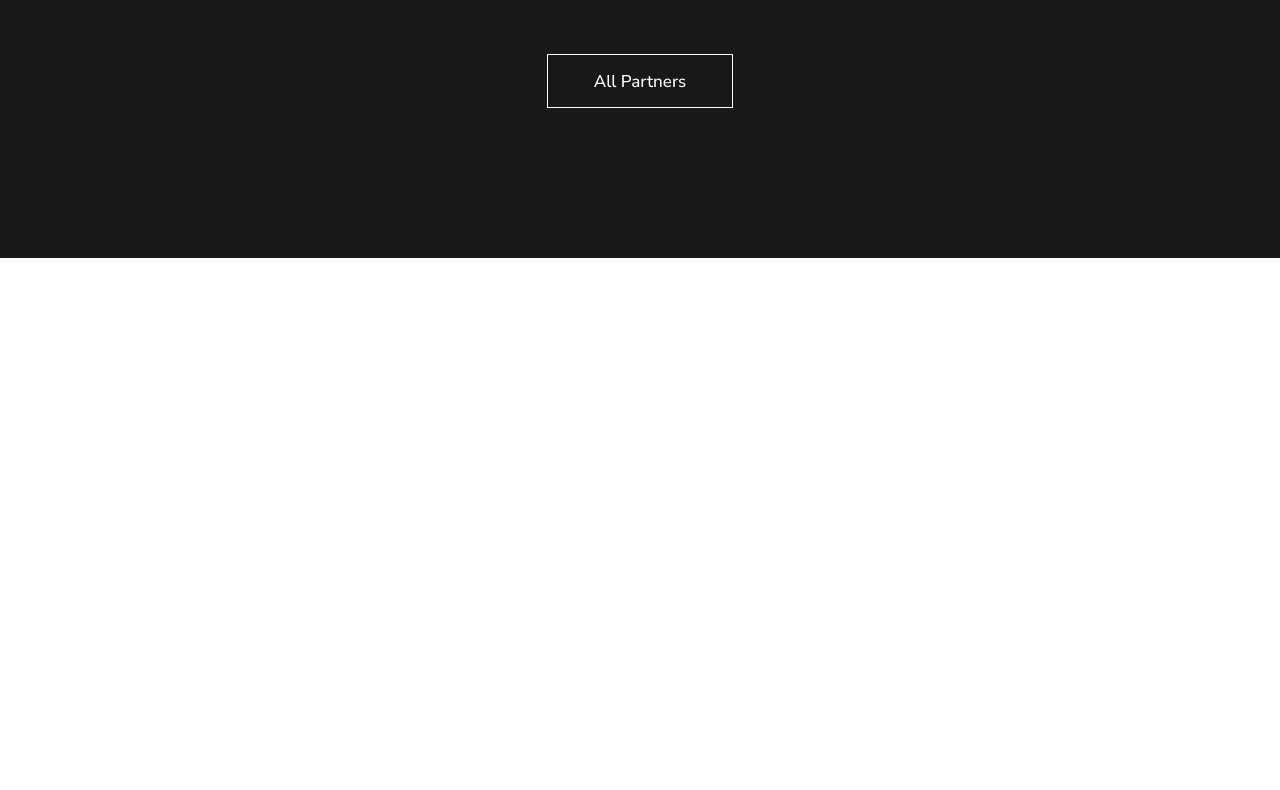
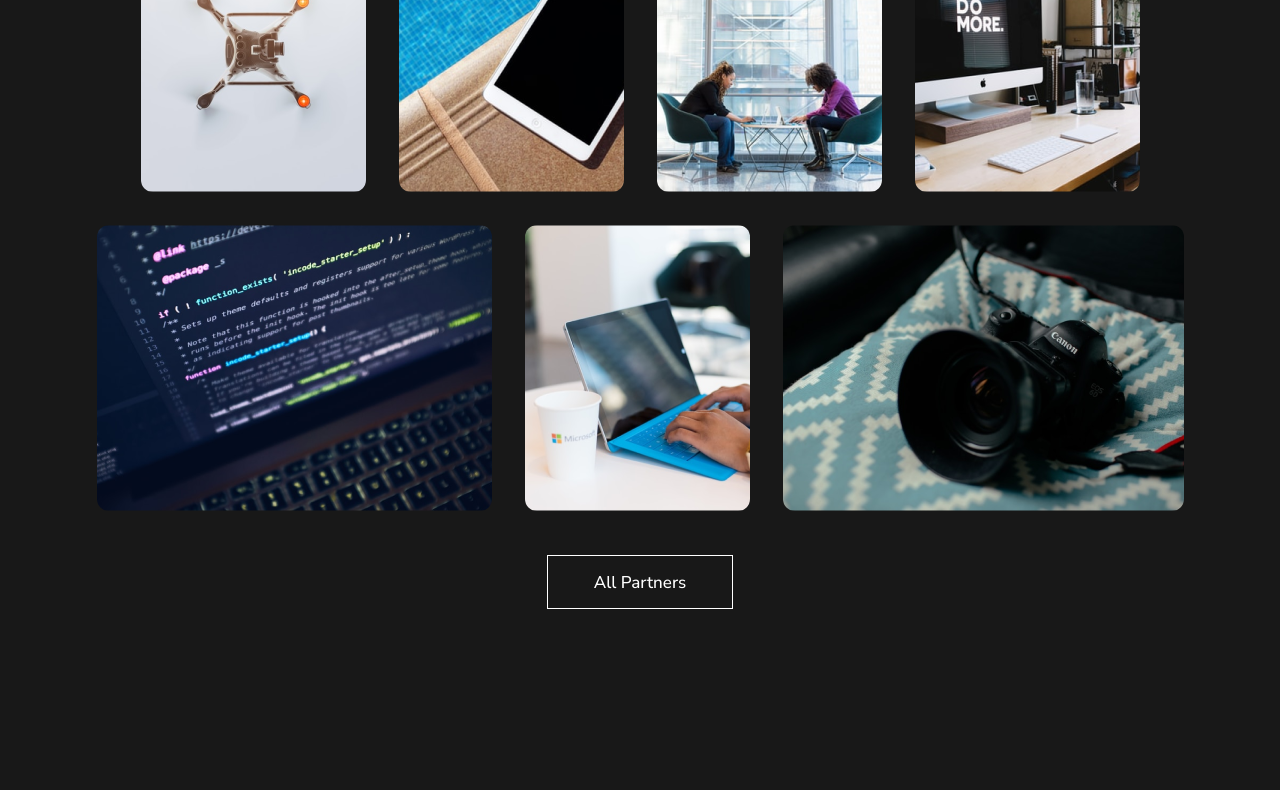
Before and after one commit to AnnaBarbon/figma-land, a plain HTML site: page index.html in a window 1280 px wide. Shown: the part 3987-4777 px from the top of the page. Before the commit the page ends 4245 px from the top, so only its background shows below. Drawn offline with nearby package versions, Linux system fonts and the light colour scheme.

Commit message:
feat: added block gallery

```diff
--- /dev/null
+++ b/blocks/gallery/gallery.css
@@ -0,0 +1,7 @@
+.gallery{
+  width: 100%;
+  display: flex;
+  flex-direction: column;
+  align-items: center;
+  padding: 50px 0px 150px;
+}
--- /dev/null
+++ b/blocks/photo-grid/__image/photo-grid__image.css
@@ -0,0 +1,3 @@
+.photo-grid__image{
+  border-radius: 12px;
+}
--- /dev/null
+++ b/blocks/photo-grid/photo-grid.css
@@ -0,0 +1,8 @@
+.photo-grid{
+  max-width: 1087px;
+  display: flex;
+  justify-content: center;
+  flex-wrap: wrap;
+  gap: 33px;
+  margin: 44px 16px;
+}
--- a/index.html
+++ b/index.html
@@ -107,6 +107,21 @@
           </div>
         </div>
       </section>
+      <section class="gallery">
+        <h2 class="section-title">Gallery</h2>
+        <h3 class="section-subtitle">We focus on ergonomics and meeting you where you work.
+          It's only a keystroke away.</h3>
+        <div class="photo-grid">
+          <img src="images/photo-grid__image1.png" alt="" class="photo-grid__image">
+          <img src="images/photo-grid__image2.png" alt="" class="photo-grid__image">
+          <img src="images/photo-grid__image3.png" alt="" class="photo-grid__image">
+          <img src="images/photo-grid__image4.png" alt="" class="photo-grid__image">
+          <img src="images/photo-grid__image5.png" alt="" class="photo-grid__image">
+          <img src="images/photo-grid__image6.png" alt="" class="photo-grid__image">
+          <img src="images/photo-grid__image7.png" alt="" class="photo-grid__image">
+        </div>
+        <a class="light-link">All Partners</a>
+      </section>
       <section class="partners">
         <h2 class="section-title">Partners</h2>
         <h3 class="section-subtitle">We focus on ergonomics and meeting you where you work.
--- a/pages/index.css
+++ b/pages/index.css
@@ -48,6 +48,9 @@
 @import url(../blocks/contents/__card/_elements/contents__card_elements_macbook.css);
 @import url(../blocks/contents/__card/_elements/contents__card_elements_boards.css);
 @import url(../blocks/button-try-free/_margin/button-try-free_margin_top.css);
+@import url(../blocks/gallery/gallery.css);
+@import url(../blocks/photo-grid/photo-grid.css);
+@import url(../blocks/photo-grid/__image/photo-grid__image.css);
 @import url(../blocks/partners/partners.css);
 @import url(../blocks/partners/__content/partners__content.css);
 @import url(../blocks/partners/__list/partners__list.css);
```
Also changed, not shown: images/photo-grid__image1.png (added), images/photo-grid__image2.png (added), images/photo-grid__image3.png (added), images/photo-grid__image4.png (added), images/photo-grid__image5.png (added), images/photo-grid__image6.png (added), images/photo-grid__image7.png (added).
